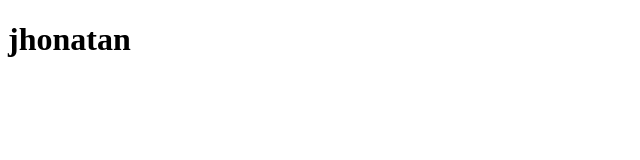
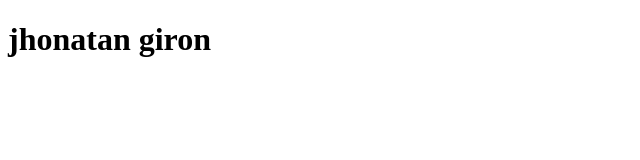
Before and after one commit to gironjhonatan/prueba, a plain HTML site: page index.html in a window 1280 px wide. Shown: the whole page, without its empty margins (0-640 px from the left). Drawn offline with Linux system fonts and the light colour scheme.

Commit message:
probando

```diff
--- a/index.html
+++ b/index.html
@@ -7,6 +7,6 @@
     <title>prueba</title>
 </head>
 <body>
-    <h1>jhonatan</h1>
+    <h1>jhonatan giron</h1>
 </body>
 </html>
```
